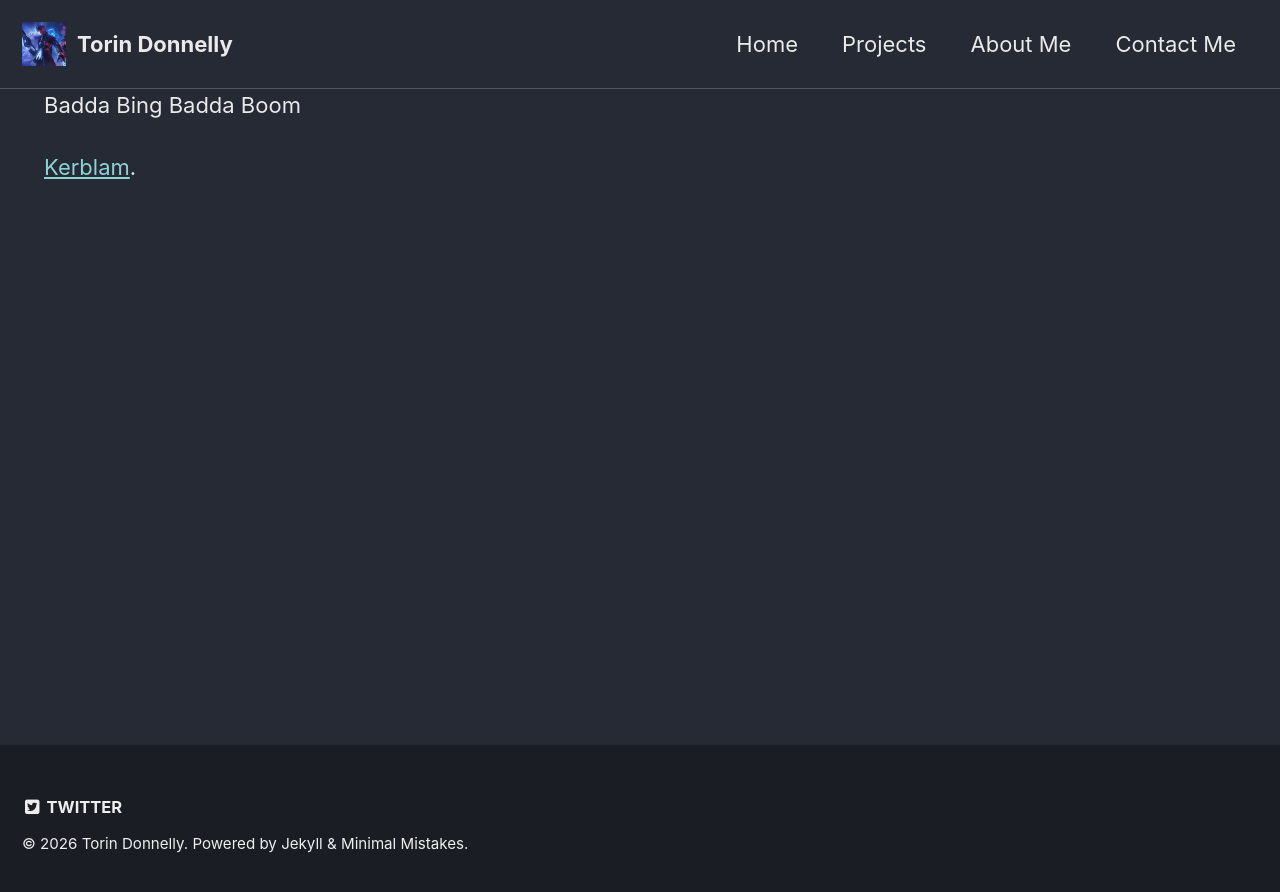
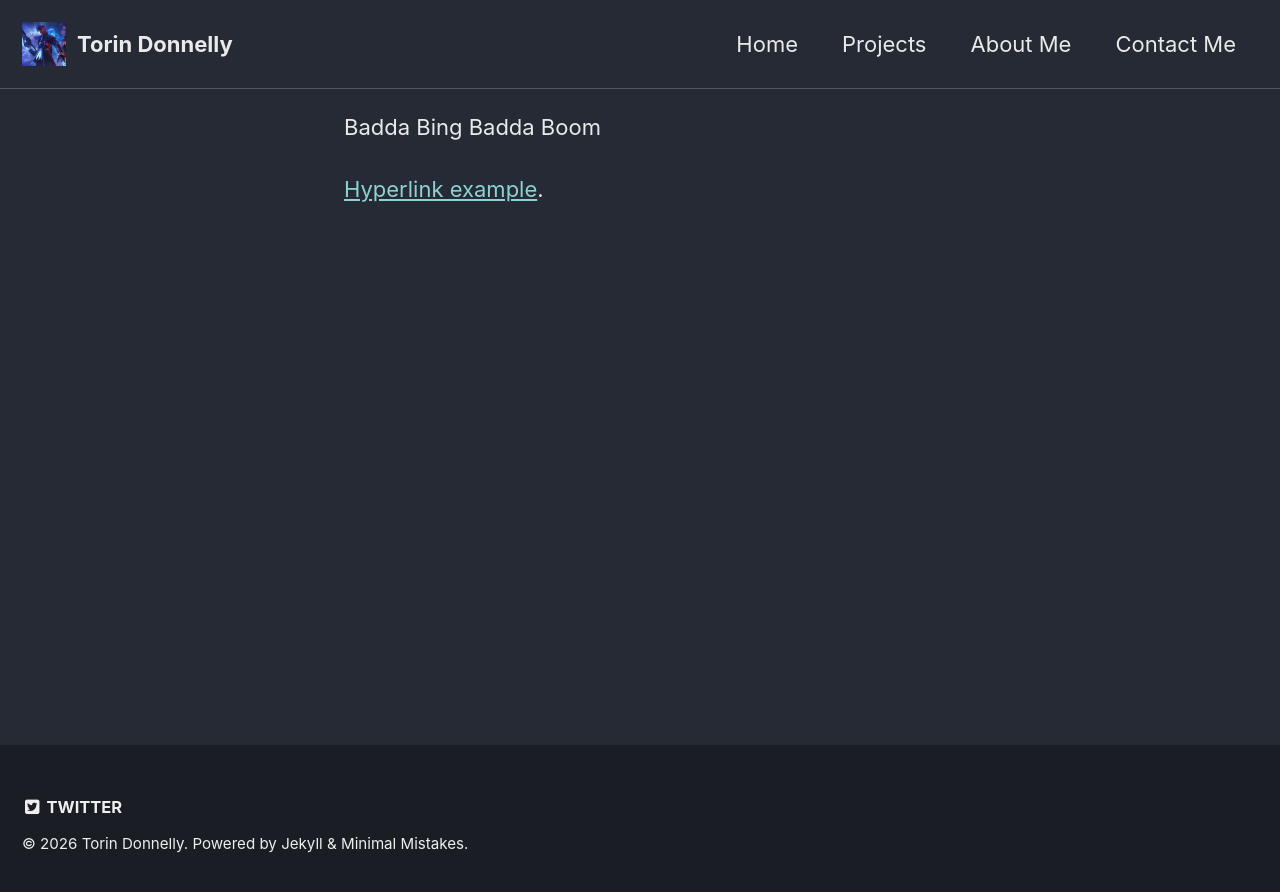
Before and after one commit to Orange-Piccolo/Orange-Piccolo.github.io, a Jekyll site: the page built from _pages/about-me.md, in a window 1280 px wide. Shown: the top 892 px of the page. Built offline with Jekyll 4.4.1, drawn with Linux system fonts in a browser that asks for light colours; our own code applies the rules of GitHub Pages for plain Markdown files.

Commit message:
Changed name of hyperlink example
Added a hyperlink example to the about me page.

```diff
--- a/_pages/about-me.md
+++ b/_pages/about-me.md
@@ -2,7 +2,8 @@
 title: "About Me"
 layout: splash
 permalink: /about-me/
+permalink
 ---
 Badda Bing Badda Boom
 
-<a href="https://www.pkmn.help/pokedex" target="_blank" rel="noopener noreferrer">Kerblam</a>.
+<a href="https://www.pkmn.help/pokedex" target="_blank" rel="noopener noreferrer">Hyperlink example</a>.
```
